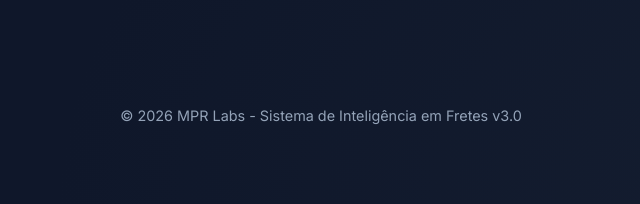
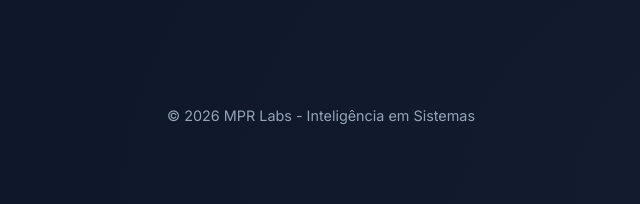
Before and after one commit to marcospr3421/MPRConsultaCep, a Flask app: page / in a window 1280 px wide. Shown: the part 596-800 px from the top of the page, without its empty margins (319-959 px from the left). Run offline with Flask 3, Linux system fonts and the light colour scheme.

Commit message:
ui: atualiza rodapé com novo posicionamento da MPR Labs

```diff
--- a/templates/index.html
+++ b/templates/index.html
@@ -309,7 +309,7 @@
     </div>
 
     <footer>
-        <p>&copy; 2026 MPR Labs - Sistema de Inteligência em Fretes v3.0</p>
+        <p>&copy; 2026 MPR Labs - Inteligência em Sistemas</p>
     </footer>
 
     <script>
```
